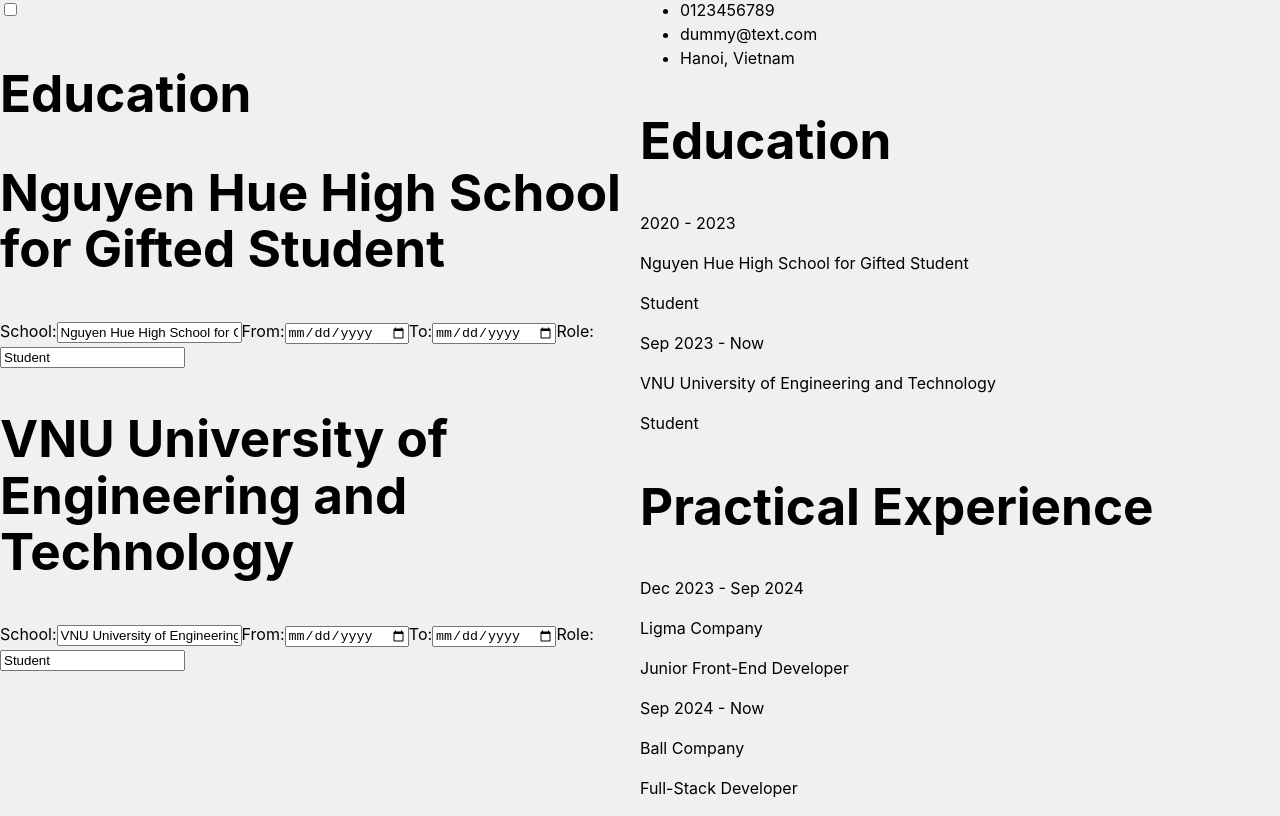
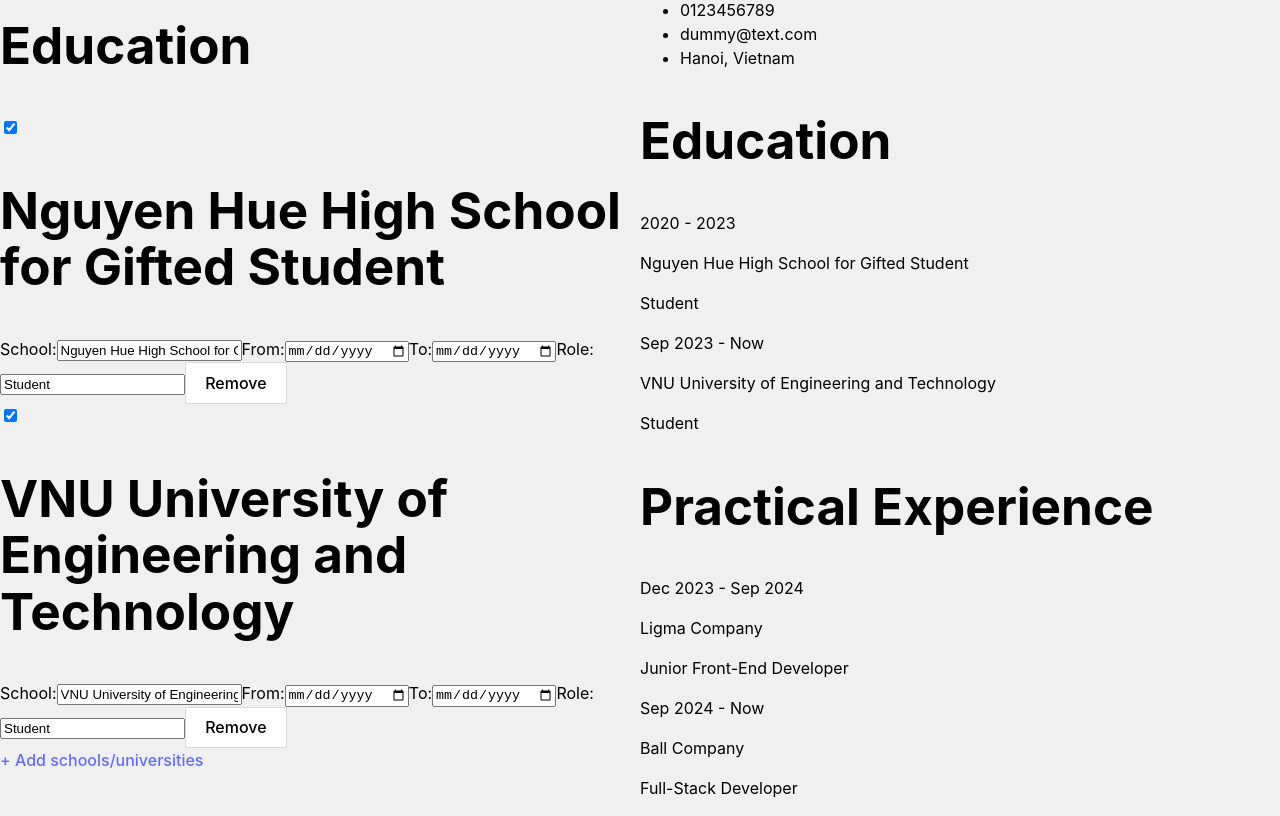
Before and after one commit to trandangduat/cv-application, a React (Vite) app: page / in a window 1280 px wide. Shown: the part 215-1031 px from the top of the page. Built offline with nearby package versions, Linux system fonts and the light colour scheme.

Commit message:
Add toggle schools in Education section

```diff
--- a/src/App.jsx
+++ b/src/App.jsx
@@ -16,6 +16,7 @@ function App() {
         fullName = {fullName}
         contactInfos = {contactInfos}
         educationalExperiences = {educationalExperiences}
+        practicalExperiences = {practicalExperiences}
 
 
 
@@ -38,11 +39,42 @@ function App() {
             // 'const newEducation = educationalExperiences;' doesn't work here
             // because then 'newEducation' just references the existing array
             const newEducation = [...educationalExperiences];
-            for (let i = 0; i < newEducation.length; i++) {
-              if (newEducation[i].id == index) {
-                newEducation[i][e.target.getAttribute("name")] = e.target.value;
-                break;
+            newEducation[index][e.target.getAttribute("name")] = e.target.value;
+            setEducationalExperiences(newEducation);
+          }
+        }
+        removeEducationPlace = {
+          (e) => {
+            let index = e.target.parentElement.getAttribute("data-index");
+            const newEducation = [...educationalExperiences];
+            newEducation.splice(index, 1);
+            setEducationalExperiences(newEducation);
+          }
+        }
+        newEducationPlace = {
+          (e) => {
+            e.preventDefault();
+            const newEducation = [...educationalExperiences];
+            newEducation.push(
+              {
+                "from": "",
+                "to": "",
+                "role": "",
+                "school": "School/ University name",
+                "id": crypto.randomUUID(),
               }
+            );
+            setEducationalExperiences(newEducation);
+          }
+        }
+        showEducationPlace = {
+          (e) => {
+            let index = e.target.parentElement.parentElement.getAttribute("data-index");
+            const newEducation = [...educationalExperiences];
+            if (newEducation[index].show) {
+              newEducation[index].show = 0;
+            } else {
+              newEducation[index].show = 1;
             }
             setEducationalExperiences(newEducation);
           }
--- a/src/components/Leftside.jsx
+++ b/src/components/Leftside.jsx
@@ -51,7 +51,14 @@ function GeneralInfo (props) {
 function Place (props) {
   return (
     <form className = "place" data-index = {props.index}>
+      <div id = "header">
+        <input
+          type = "checkbox"
+          onChange = {props.showEducationPlace}
+          checked = {props.show ? true : false}
+        />
         <h1>{props.school}</h1>
+      </div>
 
       <label htmlFor = "school">School:</label>
       <Input
@@ -84,6 +91,8 @@ function Place (props) {
         value = {props.role}
         onChange = {props.changeEducation}
       />
+
+      <button type = "button" onClick = {props.removeEducationPlace}>Remove</button>
     </form>
   );
 }
@@ -91,26 +100,31 @@ function Place (props) {
 function Education (props) {
   return (
     <>
-      {props.educationalExperiences.map((place) => {
+      {props.educationalExperiences.map((place, index) => {
         return (
           <Place
             from = {place.from}
             to = {place.to}
             role = {place.role}
             school = {place.school}
-            index = {place.id}
+            index = {index}
             key = {place.id}
+            show = {place.show}
             changeEducation = {props.changeEducation}
+            removeEducationPlace = {props.removeEducationPlace}
+            showEducationPlace = {props.showEducationPlace}
           />
         )
       })}
+      <a href = "#" onClick = {props.newEducationPlace}>+ Add schools/universities</a>
     </>
   );
 }
 
 function Section (props) {
   let content;
-  if (props.title == "General Information") {
+  switch (props.title) {
+    case "General Information": {
       content = (
         <GeneralInfo
           fullName = {props.fullName}
@@ -121,18 +135,26 @@ function Section (props) {
           changeAddress = {props.changeAddress}
         />
       );
-  } else if (props.title == "Education") {
+      break;
+    }
+    case "Education": {
       content = (
         <Education
           educationalExperiences = {props.educationalExperiences}
           changeEducation = {props.changeEducation}
+          removeEducationPlace = {props.removeEducationPlace}
+          newEducationPlace = {props.newEducationPlace}
+          showEducationPlace = {props.showEducationPlace}
         />
       );
+      break;
     }
+    default:
+  }
+
   return (
     <section className = "section">
       <div id = "header">
-        <input type = "checkbox" />
         <h1>{props.title}</h1>
       </div>
       <div id = "content">
@@ -160,6 +182,9 @@ function Leftside (props) {
         key = "2"
         educationalExperiences = {props.educationalExperiences}
         changeEducation = {props.changeEducation}
+        removeEducationPlace = {props.removeEducationPlace}
+        newEducationPlace = {props.newEducationPlace}
+        showEducationPlace = {props.showEducationPlace}
       />
     </div>
   );
--- a/src/components/Rightside.jsx
+++ b/src/components/Rightside.jsx
@@ -21,7 +21,7 @@ function GeneralInformation ({name, labels, datas}) {
 
 function Education (data) {
   return (
-    data.map((place) => {
+    data.filter(place => place.show === 1).map((place) => {
       return (
         <div className = "place" key = {place.id}>
           <div id = "time-range">{place.from + " - " + place.to}</div>
@@ -37,7 +37,7 @@ function Education (data) {
 
 function Practical (data) {
   return (
-    data.map((place) => {
+    data.filter(place => place.show === 1).map((place) => {
       return (
         <div className = "place" key = {place.id}>
           <div id = "time-range">{place.from + " - " + place.to}</div>
--- a/src/exampleInfo.js
+++ b/src/exampleInfo.js
@@ -5,7 +5,8 @@ const exampleEducationalExperiences = [
     "to": "2023",
     "role": "Student",
     "school": "Nguyen Hue High School for Gifted Student",
-    "id": "1",
+    "id": crypto.randomUUID(),
+    "show": 1,
   },
 
   {
@@ -13,7 +14,8 @@ const exampleEducationalExperiences = [
     "to": "Now",
     "role": "Student",
     "school": "VNU University of Engineering and Technology",
-    "id": "2",
+    "id": crypto.randomUUID(),
+    "show": 1,
   },
 ];
 const examplePracticalExperiences = [
@@ -23,7 +25,8 @@ const examplePracticalExperiences = [
     "role": "Front-End Developer",
     "position": "Junior",
     "company": "Ligma Company",
-    "id": "1",
+    "id": crypto.randomUUID(),
+    "show": 1,
   },
   {
     "from": "Sep 2024",
@@ -31,7 +34,8 @@ const examplePracticalExperiences = [
     "role": "Full-Stack Developer",
     "position": "",
     "company": "Ball Company",
-    "id": "2",
+    "id": crypto.randomUUID(),
+    "show": 1,
   },
 ];
 
```
Lines whose indentation alone changed are shown as unchanged.
